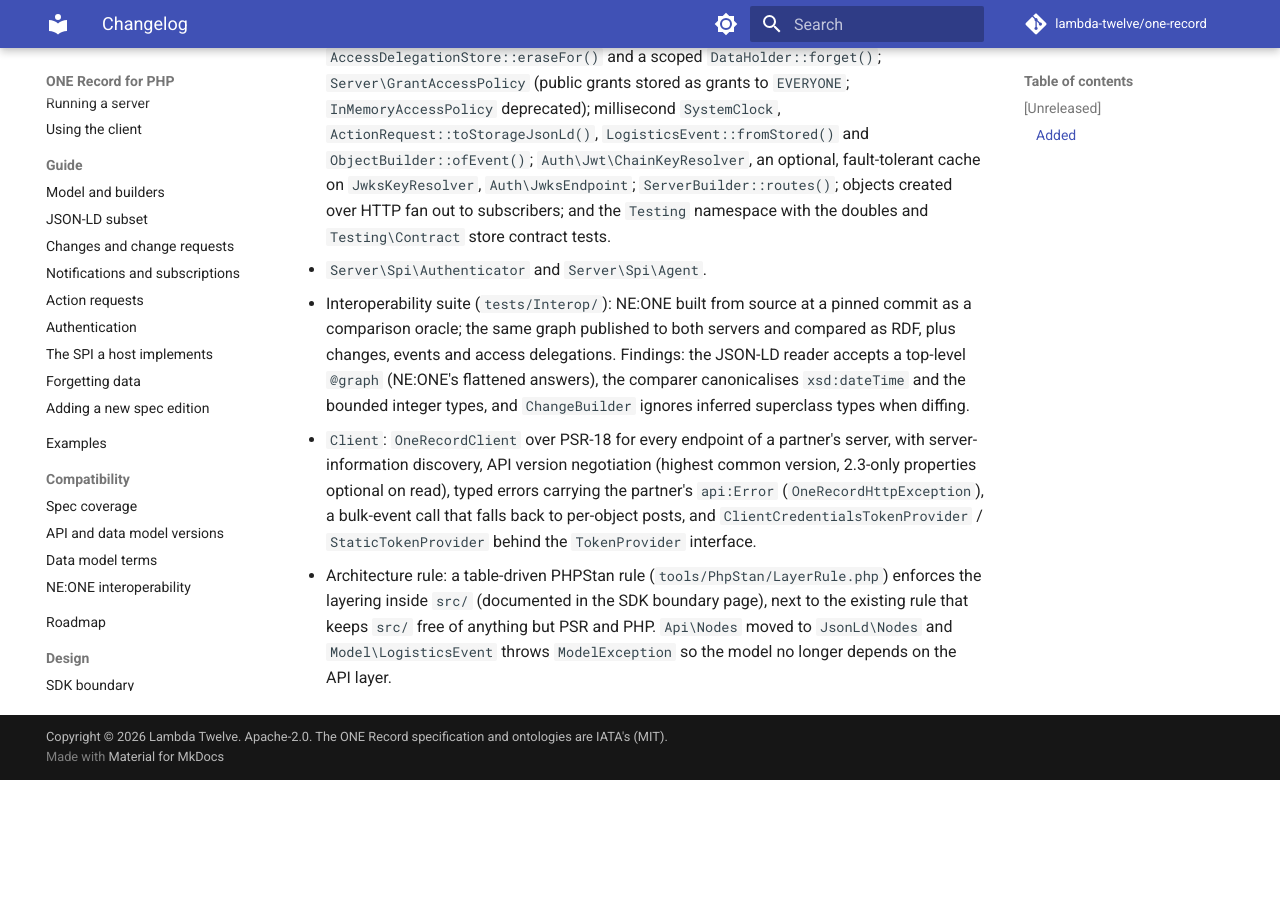
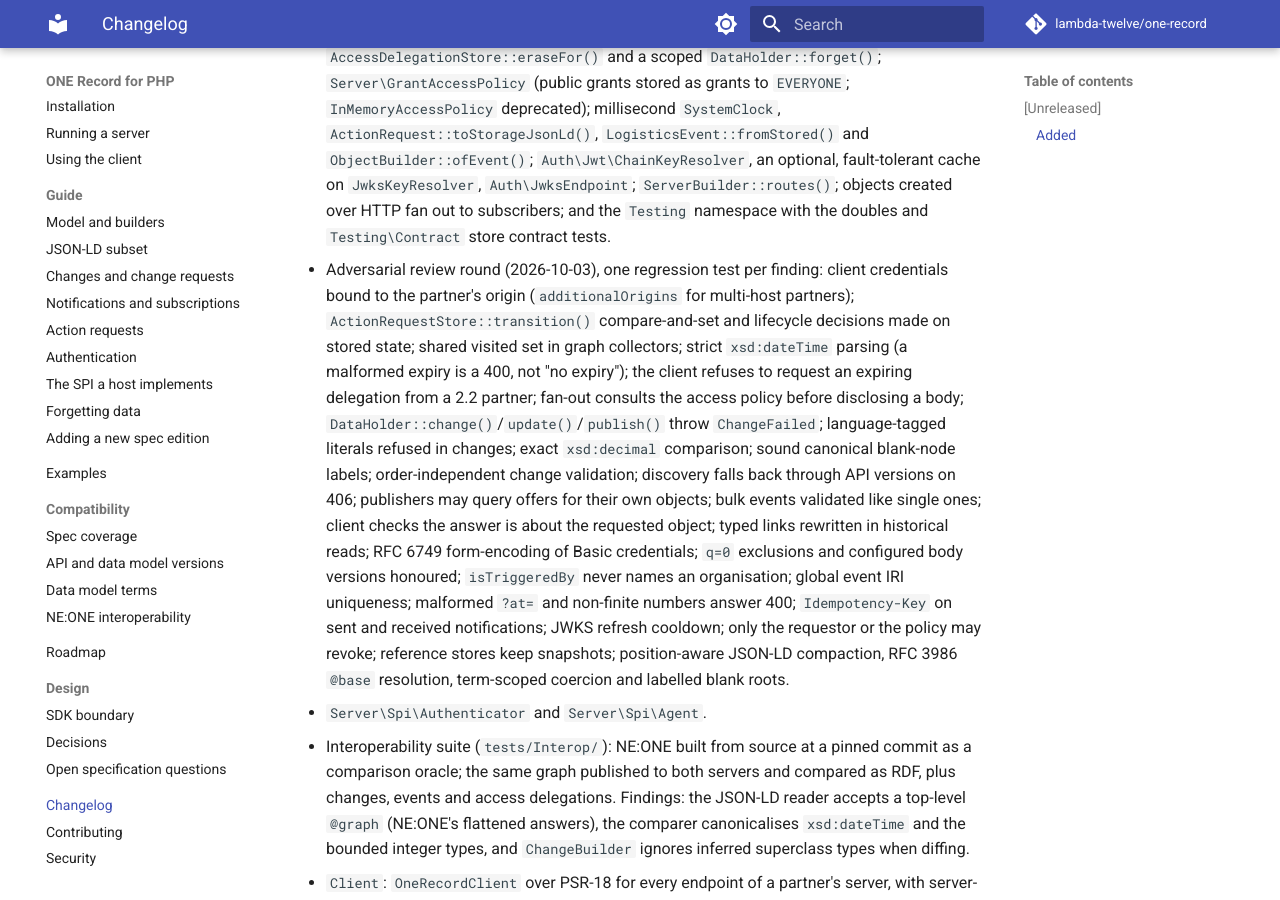
Before and after one commit to lambda-twelve/one-record, an MkDocs documentation site: the page built from docs/changelog.md, in a window 1280 px wide and 900 px high, scrolled down 2251 px. Built offline with MkDocs 1.6.1 and Material for MkDocs 9.7.7, drawn with Linux system fonts in a browser that asks for light colours; comment, search, counter and statistics services are not loaded; before the commit the page ends 3031 px from its top, so only the background shows below that.

Commit message:
Register the adversarial review's open spec questions and record the round
Questions 25 to 29 state what the specification leaves open and this package's interim choice without claiming to settle it; the decisions page records the three rules the round established.

```diff
--- a/CHANGELOG.md
+++ b/CHANGELOG.md
@@ -98,6 +98,27 @@ it. From 1.0.0 on, breaking changes need a new major version.
   `JwksKeyResolver`, `Auth\JwksEndpoint`; `ServerBuilder::routes()`; objects
   created over HTTP fan out to subscribers; and the `Testing` namespace with
   the doubles and `Testing\Contract` store contract tests.
+- Adversarial review round (2026-10-03), one regression test per finding:
+  client credentials bound to the partner's origin (`additionalOrigins` for
+  multi-host partners); `ActionRequestStore::transition()` compare-and-set
+  and lifecycle decisions made on stored state; shared visited set in graph
+  collectors; strict `xsd:dateTime` parsing (a malformed expiry is a 400, not
+  "no expiry"); the client refuses to request an expiring delegation from a
+  2.2 partner; fan-out consults the access policy before disclosing a body;
+  `DataHolder::change()`/`update()`/`publish()` throw `ChangeFailed`;
+  language-tagged literals refused in changes; exact `xsd:decimal`
+  comparison; sound canonical blank-node labels; order-independent change
+  validation; discovery falls back through API versions on 406; publishers
+  may query offers for their own objects; bulk events validated like single
+  ones; client checks the answer is about the requested object; typed links
+  rewritten in historical reads; RFC 6749 form-encoding of Basic
+  credentials; `q=0` exclusions and configured body versions honoured;
+  `isTriggeredBy` never names an organisation; global event IRI uniqueness;
+  malformed `?at=` and non-finite numbers answer 400; `Idempotency-Key` on
+  sent and received notifications; JWKS refresh cooldown; only the requestor
+  or the policy may revoke; reference stores keep snapshots; position-aware
+  JSON-LD compaction, RFC 3986 `@base` resolution, term-scoped coercion and
+  labelled blank roots.
 - `Server\Spi\Authenticator` and `Server\Spi\Agent`.
 - Interoperability suite (`tests/Interop/`): NE:ONE built from source at a
   pinned commit as a comparison oracle; the same graph published to both
```
Also changed, not shown: docs/decisions.md (+15 -0 lines), docs/spec-questions.md (+5 -0 lines).
